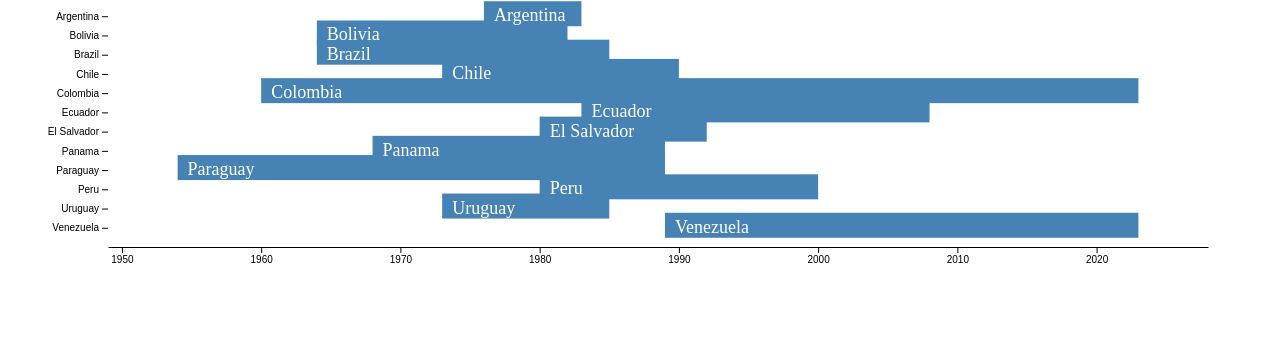
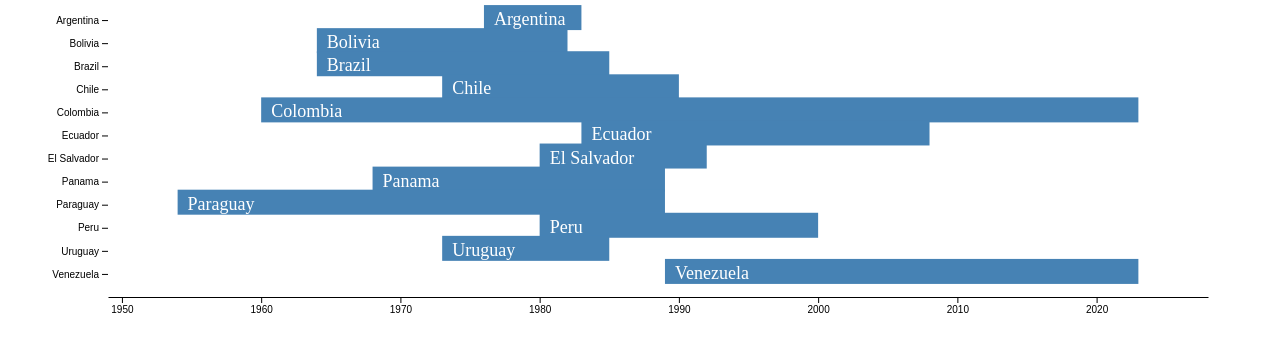
Before and after one commit to Polychloras/Polychloras.github.io, a plain HTML site: page MasterTimeline.html in a window 1280 px wide. Shown: the part 120-472 px from the top of the page. Drawn offline with Linux system fonts and the light colour scheme.

Commit message:
increase graph size

```diff
--- a/MasterTimeline.html
+++ b/MasterTimeline.html
@@ -13,7 +13,7 @@
         <script type="module">
                 const margin = ({top: 30, bottom: 30, left: 30, right: 30});
                 const wind = ({width: 1500, height: 2000})
-                const bar = ({graphX:100, graphY: 0, graphW: 1200, graphH: 250, width: 20, height: 30})
+                const bar = ({graphX:100, graphY: 0, graphW: 1200, graphH: 300, width: 20, height: 30})
 
                 var datas = [{"Country": "Argentina","Topics": ["dictatorship "],"Start": 1976,"End": 1983},
                 {"Country": "Bolivia","Topics": ["military dictatorships "], "Start": 1964, "End": 1982},
```
